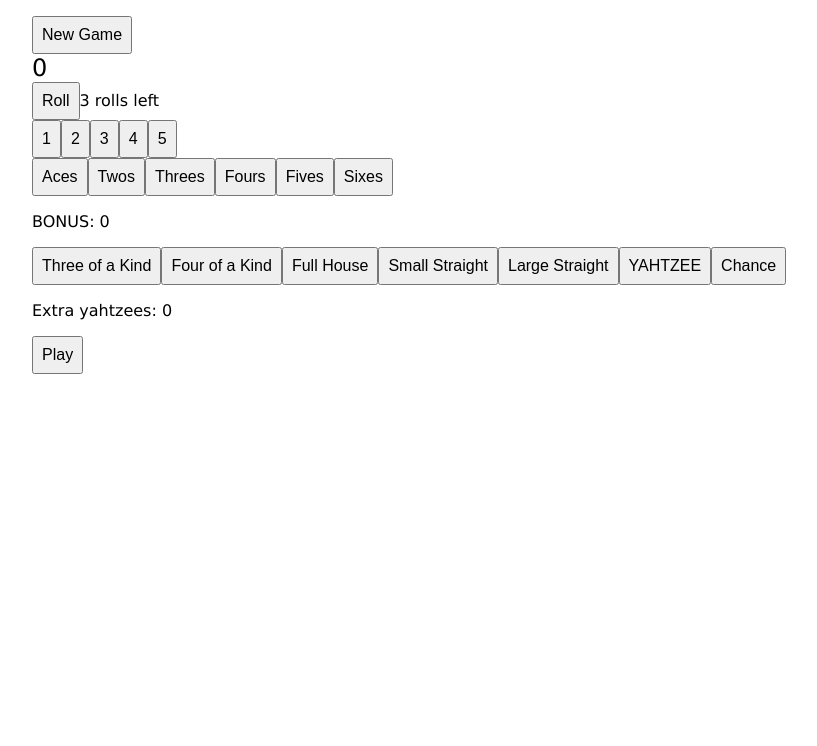
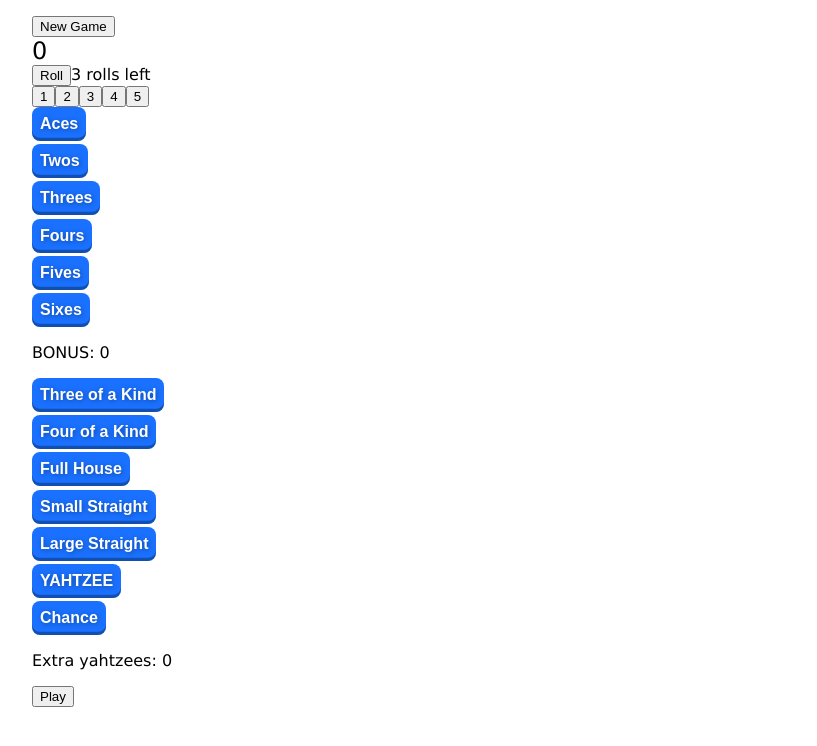
Before and after one commit to bbanting/react-trial, a React (Create React App) app: page / in a window 1280 px wide. Shown: the top 746 px of the page, without its empty margins (128-945 px from the left). Built offline with nearby package versions, Linux system fonts and the light colour scheme.

Commit message:
Did some basic styling on the hand buttons

```diff
--- a/src/ScoringSection.js
+++ b/src/ScoringSection.js
@@ -2,14 +2,14 @@
 import {HANDS, STATE, getDiceValues} from "./util";
 
 
-function UpperHands({selectFunc, scores}) {
+function UpperHands({selected, selectFunc, scores}) {
   const bonusScore = (scores.slice(0, 6).reduce((a, b) => a+b) >= 63) ? 35 : 0
   return (
-    <div>
+    <div className=".hand-container">
       {HANDS.slice(0, 6).map((v, i) => {
-        const style = (scores[i] !== null) ? {backgroundColor: "pink"} : null;
+        const classname = `hand ${scores[i] !== null ? "played" : ""} ${i === selected ? "selected" : ""}`;
         return (
-          <button value={i} key={i} onClick={(e) => selectFunc(e.target.value)} style={style}>
+          <button className={classname} value={i} key={i} onClick={(e) => selectFunc(e.target.value)}>
             {HANDS[i].name}
           </button>
           )
@@ -21,13 +21,13 @@
 }
 
 
-function LowerHands({selectFunc, scores}) {
+function LowerHands({selected, selectFunc, scores}) {
   return (
-    <div>
+    <div className=".hand-container">
       {HANDS.slice(6, HANDS.length).map((v, i) => {
-        const style = (scores[i+6] !== null) ? {backgroundColor: "pink"} : null;
+        const classname = `hand ${scores[i+6] !== null ? "played" : ""} ${(i+6) === selected ? "selected" : ""}`;
         return (
-          <button value={i+6} key={i+6} onClick={(e) => selectFunc(e.target.value)} style={style}>
+          <button className={classname} value={i+6} key={i+6} onClick={(e) => selectFunc(e.target.value)}>
             {HANDS[i+6].name}
           </button>
           )
--- a/src/index.css
+++ b/src/index.css
@@ -18,7 +18,45 @@
 
 }
 
-button {
+button:hover {
+  cursor:pointer;
+}
+
+button:focus {
+  outline: none;
+}
+
+/* .hand-container {
+  display: grid;
+} */
+
+.hand:active {
+  position: relative;
+  top: 0.125em;
+  padding-bottom: 0.4em;
+  margin-bottom: .3em;
+  box-shadow: none;
+  box-shadow: 0 -0.1em hsla(0, 0%, 0%, 0.3) inset;
+}
+
+.hand {
+  display: block;
+  box-shadow: 0 -0.2em hsla(0, 0%, 0%, 0.3) inset;
+  text-shadow: 1px 1px 5px hsla(0, 0%, 0%, 0.368);
   font-size: 1em;
+  font-weight: bold;
+  color: white;
+  background-color: hsl(217, 100%, 55%);
+  margin-bottom: .2em;
   padding: .5em;
+  border: 0;
+  border-radius: .5em;
 }
+
+.selected {
+  background-color: orange
+}
+
+.played {
+  background-color: hsl(0, 0%, 32%);
+}
```
